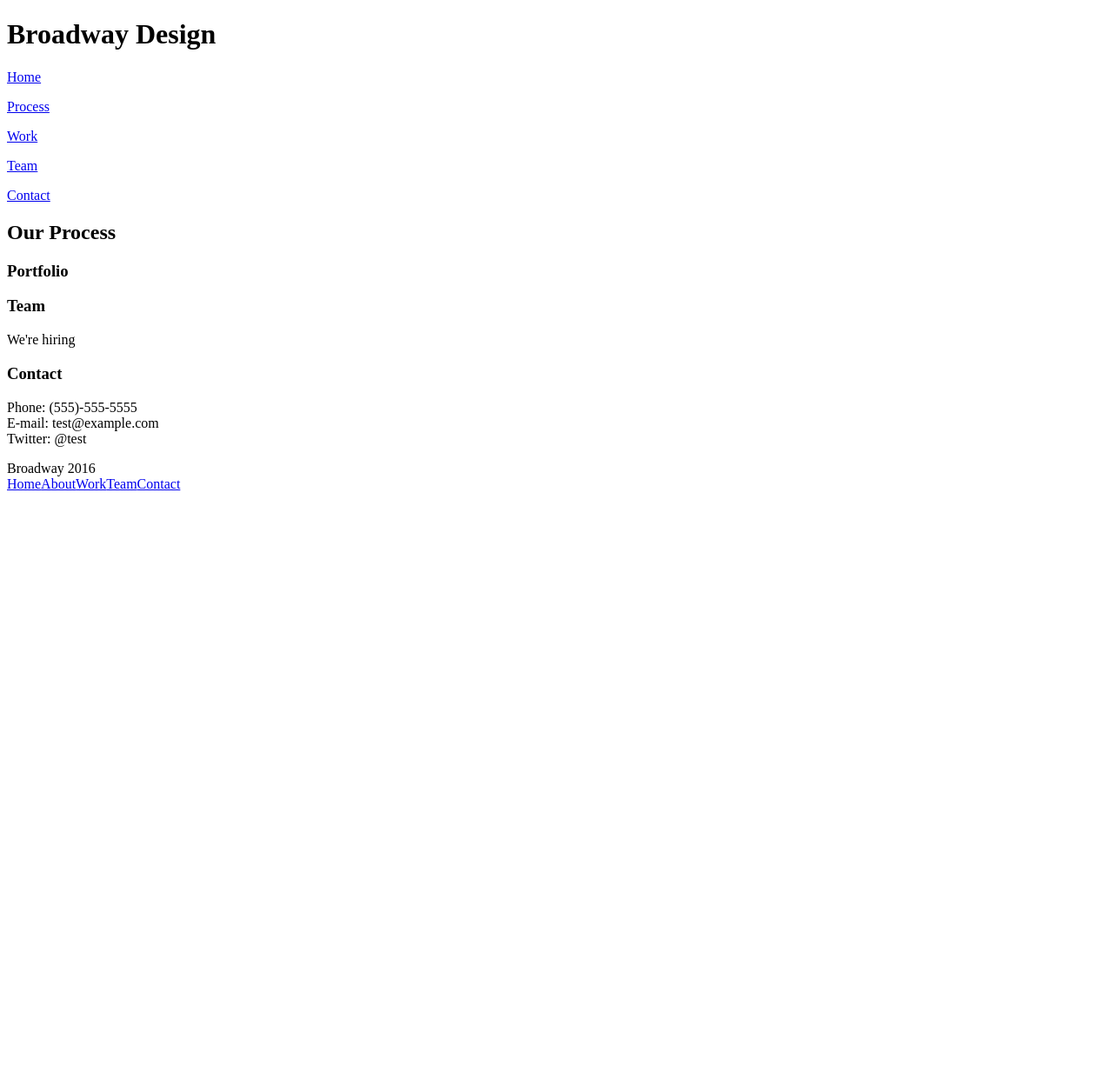
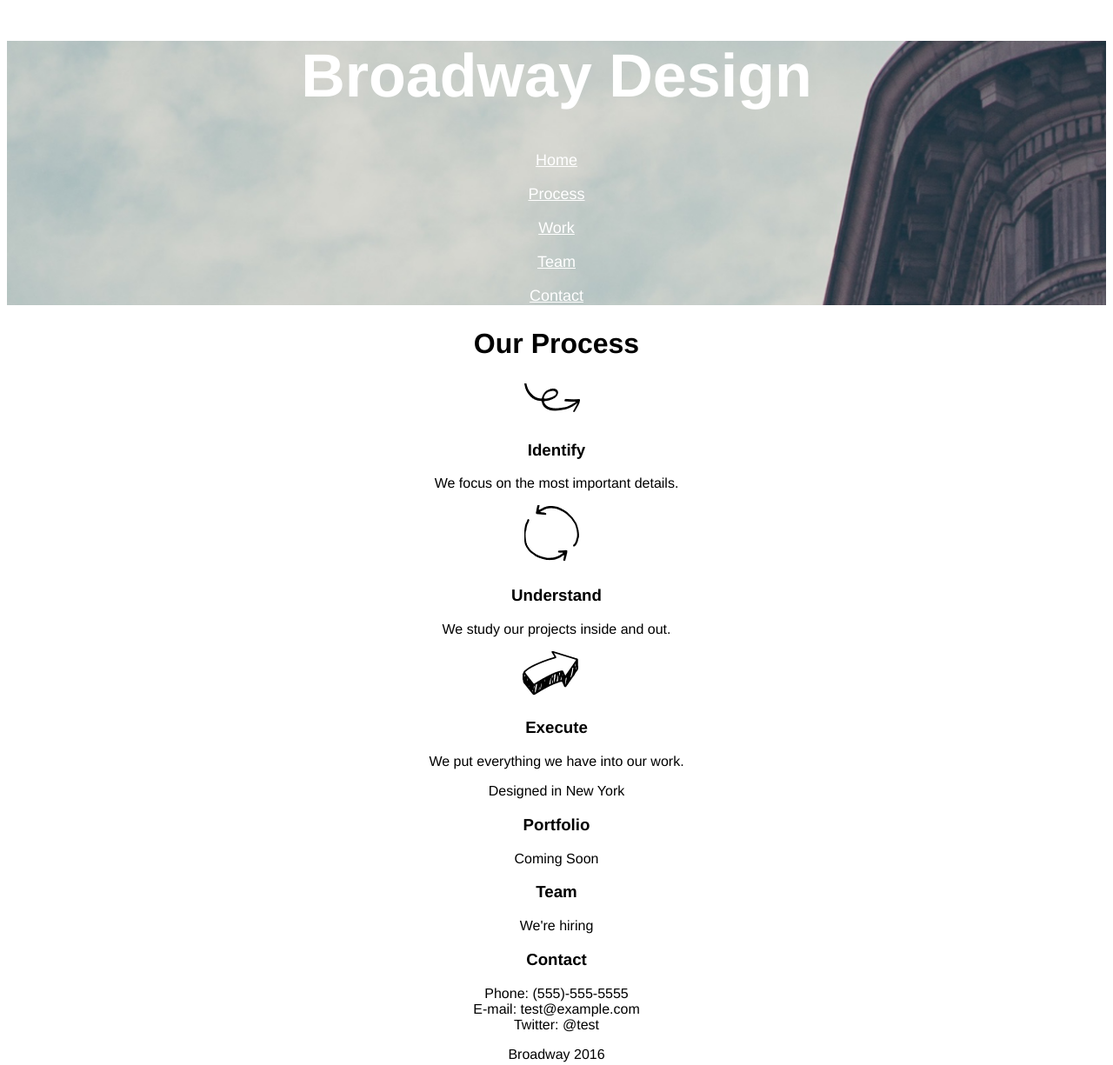
Before and after one commit to thomasbromehead/Broadway, a plain HTML site: page index.html in a window 1280 px wide. Shown: the top 1225 px of the page at 87% size. Before the commit the page ends 800 px from the top, so only its background shows below. Drawn offline with Linux system fonts and the light colour scheme.

Commit message:
Added icons, modified header with white links, sorted out the div id selector issue for paragraphs and a hrefs inside them

```diff
--- a/Resources/style.css
+++ b/Resources/style.css
@@ -0,0 +1,24 @@
+body{
+    text-align: center;
+    font-family: Helvetica;
+}
+
+#Header{
+    font-size: 18px;
+    background-image: url(Images/the-flatiron-building.png);
+    background-size: cover;
+    color: white;
+}
+
+#Header h1{
+    font-size: 70px;
+}
+
+#Header p a{
+    color: white;
+}
+
+h2{
+    font-size: 32px;
+    font-weight: bold;
+}
--- a/index.html
+++ b/index.html
@@ -3,12 +3,14 @@
     <head>
         <meta charset="utf-8">
         <title>Broadway One Page</title>
+        <link href="Resources/style.css" type="text/css" rel="stylesheet"/>
     </head>
 
    <body>
-    <div id= "Home">
+
+    <div id="Header">
       <h1>Broadway Design</h1>
-      <p><a href="#Home">Home</a></p>
+      <p><a href="#Header">Home</a></p>
       <p><a href="#Process">Process</a></p>
       <p><a href="#Work">Work</a></p>
       <p><a href="#Team">Team</a></p>
@@ -17,10 +19,22 @@
 
     <div id="Process">
         <h2>Our Process</h2>
+        <p><img src="Resources/Images/identify.png"/></p>
+        <h3>Identify</h3>
+        <p>We focus on the most important details.</p>
+        <p><img src="Resources/Images/understand.png"/></p>
+        <h3>Understand</h3>
+        <p>We study our projects inside and out.</p>
+        <p><img src="Resources/Images/execute.PNG"/></p>
+        <h3>Execute</h3>
+        <p>We put everything we have into our work.</p>
     </div>
+
+    <div id="Ribbon">Designed in New York</div>
 
     <div id="Work">
         <h3>Portfolio</h3>
+        <p>Coming Soon</p>
     </div>
 
     <div id="Team">
@@ -28,13 +42,15 @@
         <p>We're hiring</p>
     </div>
 
+
     <div id="Contact">
        <h3>Contact</h3>
        <p>Phone: (555)-555-5555 <br/> E-mail: test@example.com <br/> Twitter: @test</p>
+    </div>
 
-    </div>
-    <div id="Copyright">Broadway 2016</div>
-    <div id="footer">
+
+    <div id="Footer">
+        <p>Broadway 2016</p>
         <nav><a href="#Home">Home</a><a href="#Process">About</a><a href="#Work">Work</a><a href="#Team">Team</a><a href="#Contact">Contact</a></nav>
     </div>
 
```
Also changed, not shown: Resources/Images/execute.PNG (added).
